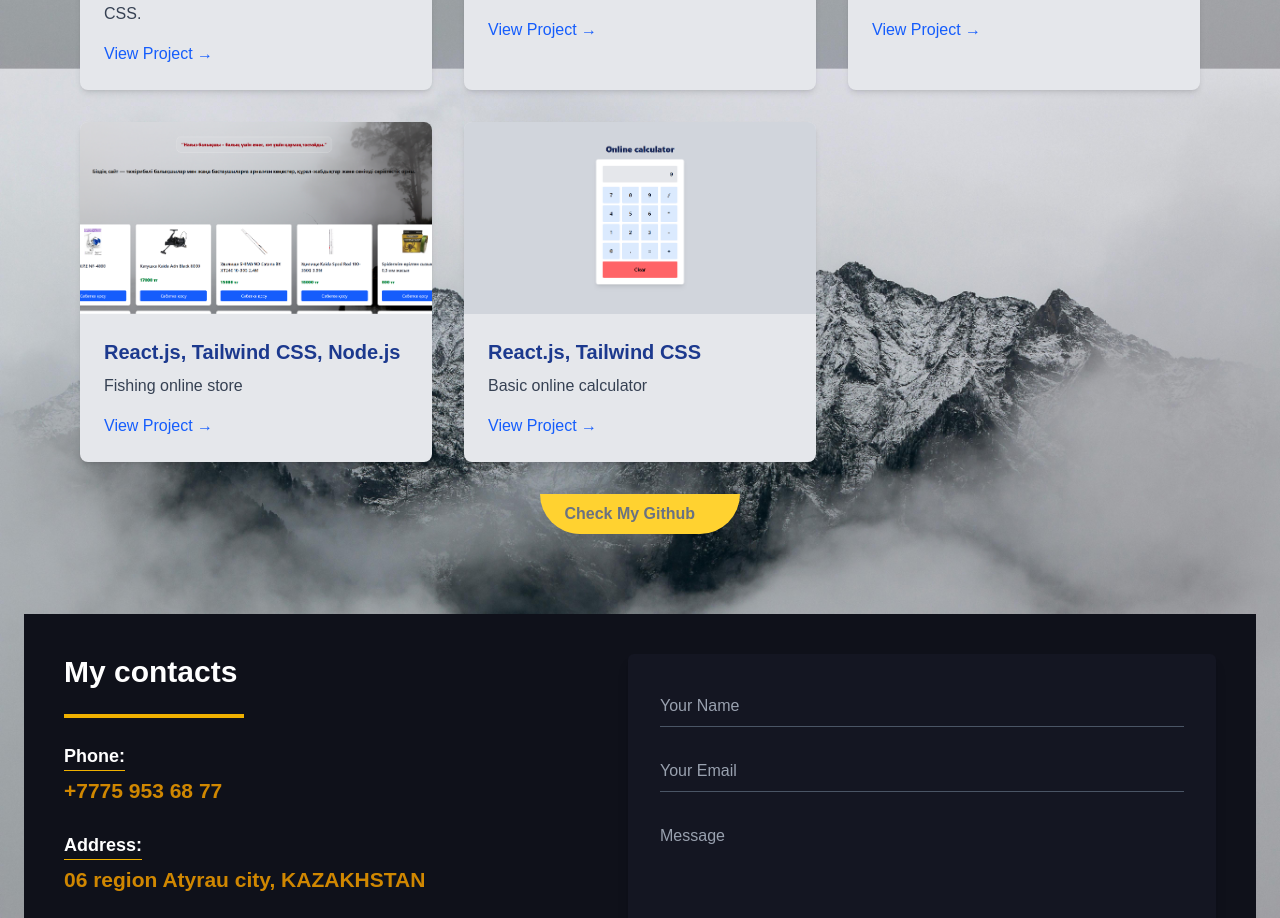
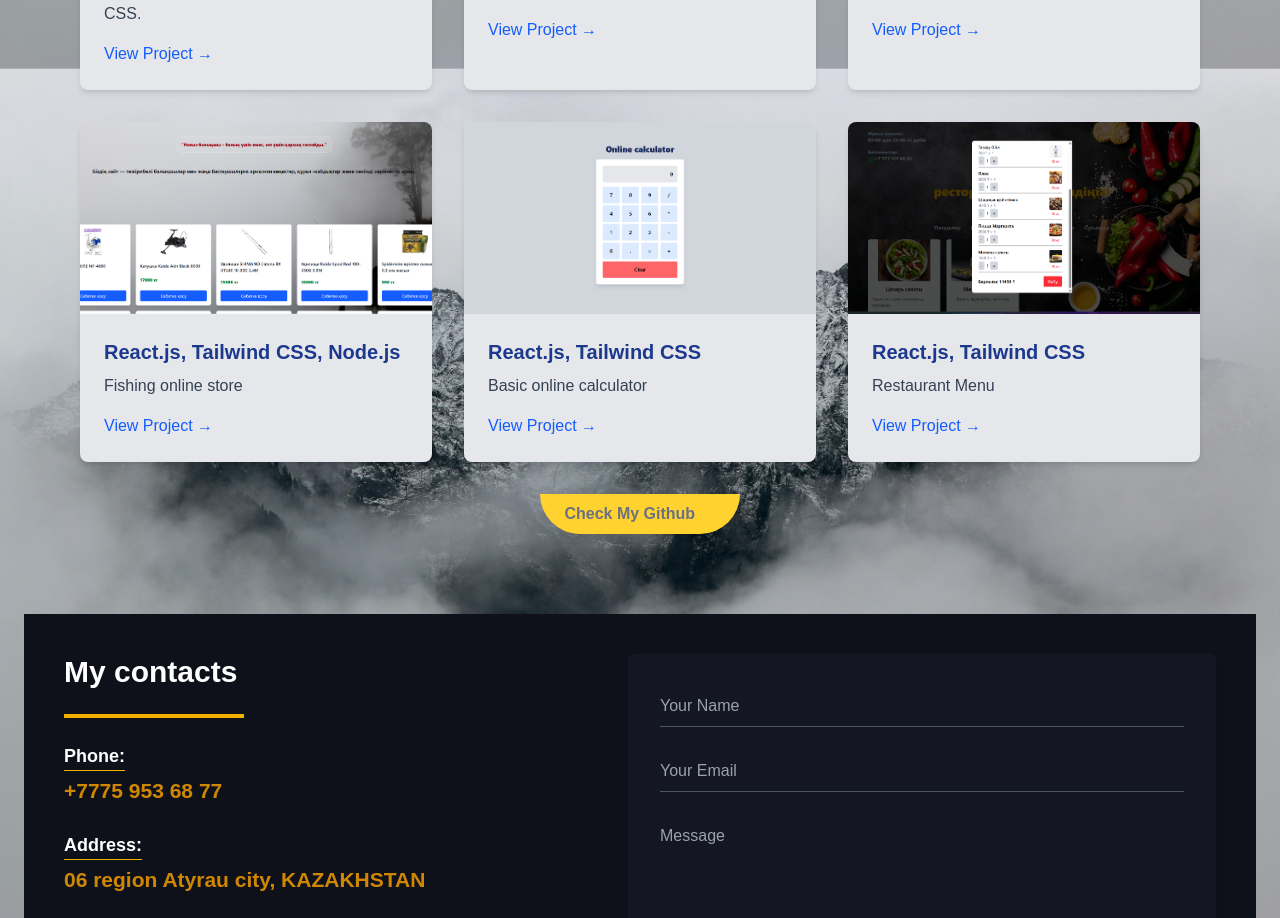
Before and after one commit to Adok414/myPortfolio, a React (Vite) app: page / in a window 1280 px wide. Shown: the part 1700-2618 px from the top of the page. Built offline with nearby package versions, Linux system fonts and the light colour scheme; some icons are missing.

Commit message:
проект тызым өзгертілді

```diff
--- a/src/components/MyProjects.jsx
+++ b/src/components/MyProjects.jsx
@@ -34,6 +34,13 @@ const projects = [
     description: "Basic online calculator",
     link: "https://calculator-nine-lime-77.vercel.app/",
     image: "/img/site5.png",
+  },
+
+    {
+    title: "React.js, Tailwind CSS",
+    description: "Restaurant Menu",
+    link: "https://menu-restaurant-azure.vercel.app/",
+    image: "/img/site6.png",
   }
 
 ];
```
Also changed, not shown: public/img/site6.png (added).
